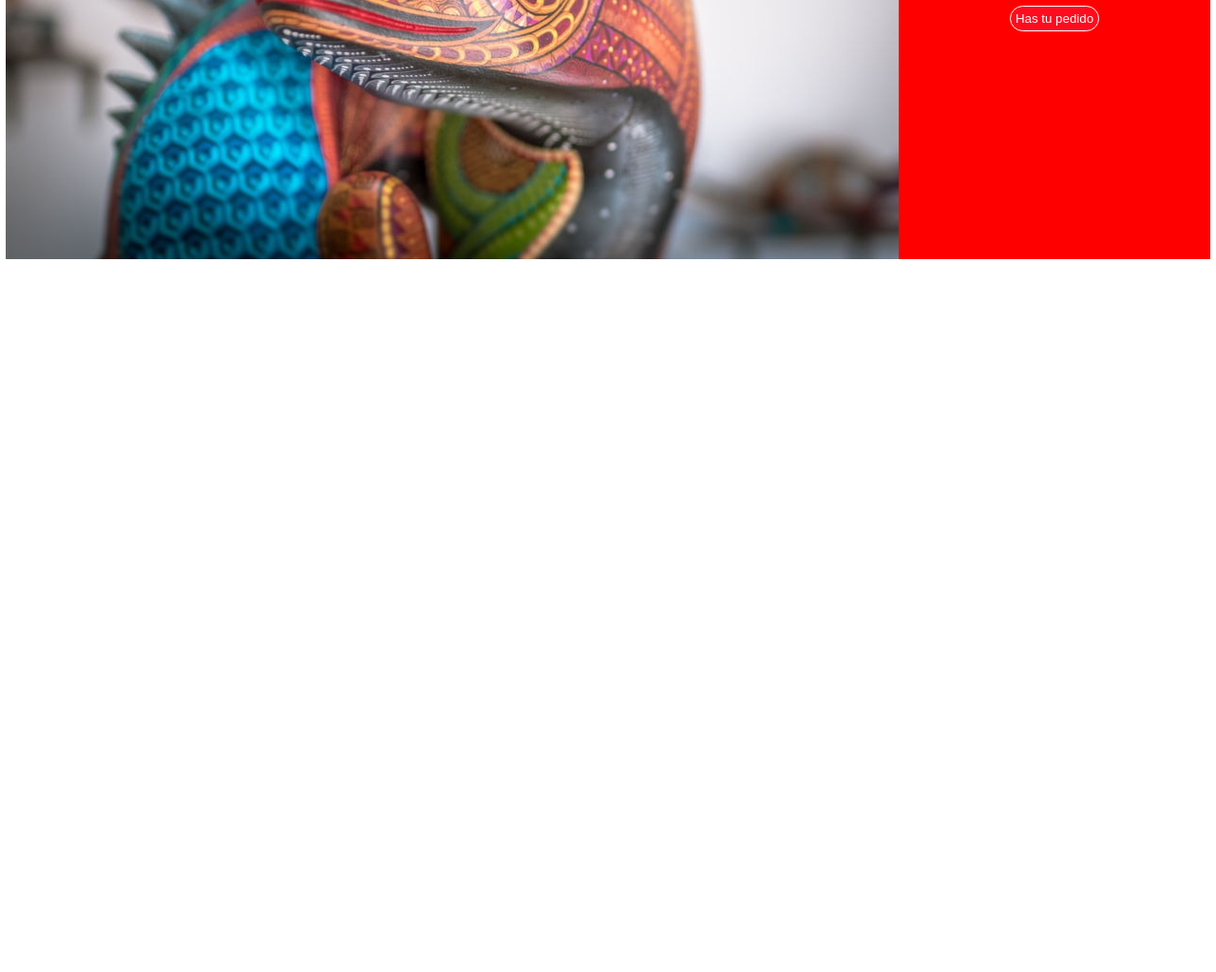
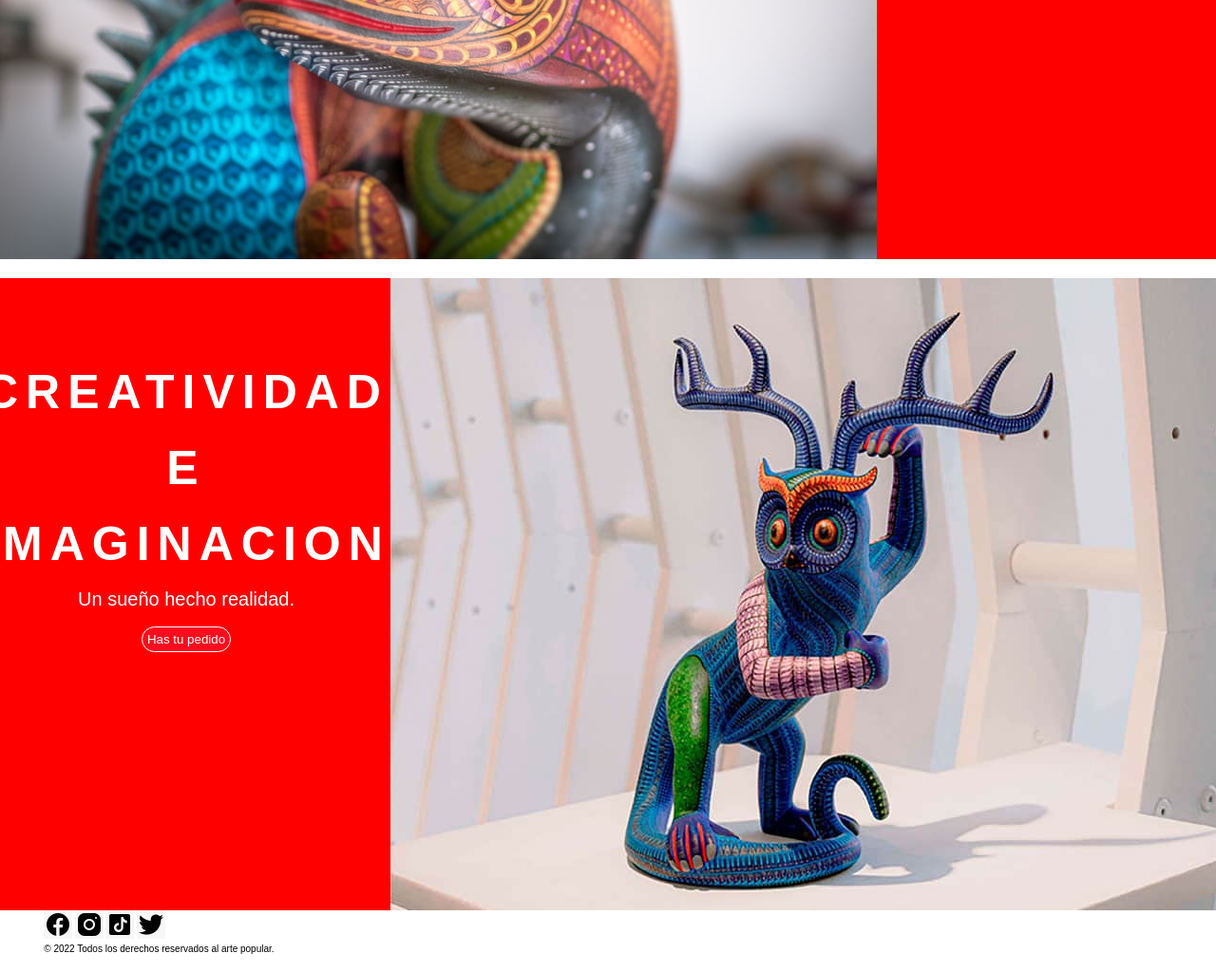
Before and after one commit to Mario-Roman/Proyecto-Final-DW-EDC, a plain HTML site: page index.html in a window 1280 px wide. Shown: the part 861-1885 px from the top of the page at 95% size. Before the commit the page ends 1149 px from the top, so only its background shows below. Drawn offline with Linux system fonts and the light colour scheme.

Commit message:
Third banner, and started footer.

```diff
--- a/css/style.css
+++ b/css/style.css
@@ -135,3 +135,38 @@ p{
     background-color: var(--blanco);
     color: var(--rojo);
 }
+
+.banner3{
+    margin-top:2rem;
+    width:100%;
+    display: flex;
+    justify-content: center;
+}
+
+.banner3_img{
+    max-width: 100%;
+    height: auto;
+}
+
+.banner3_text{
+    text-align: center;
+    background: red;
+    padding-top:8rem;
+    width: 100rem;
+    color: white;
+    font-size: 2.5rem;
+    letter-spacing: .8rem;
+    line-height: 1.6;
+    font-family: Arial, Helvetica, sans-serif;
+}
+
+footer{
+    width: 100%;
+    max-width: 95%;
+    margin: auto;
+
+}
+
+.derechos{
+    font-size: 1rem;
+}
--- a/index.html
+++ b/index.html
@@ -45,7 +45,7 @@
         <img class="banner2_img" src="media/ciervo.jpeg" alt="Alebrije">
         <div class="banner2_img banner2_text">
 
-            <h1>Alebrijes <br> Mexicanos</h1>
+            <h1>ALEBRIJES <br> MEXICANOS</h1>
             <p>Tallados en madera cumplen con las mas <br>
             altas experiencia en diseño.</p>
 
@@ -54,6 +54,28 @@
          </div>
     </div>
 
+    <div class="banner3 header">
+
+        <div class="banner3_img banner3_text">
+
+            <h1>CREATIVIDAD E <br> IMAGINACION</h1>
+            <p>Un sueño hecho realidad.</p>
+
+            <input class="pedido" type="submit" value="Has tu pedido">
+         </div>
+         <img class="banner3_img" src="media/buho2.jpeg" alt="Alebrije2">
+    </div>
+
+    <footer>
+        <a href=""><img src="media/FB.jpeg" alt="FB"></a>
+        <a href=""><img src="media/IG.jpeg" alt="FB"></a>
+        <a href=""><img src="media/tiktok.jpeg" alt="FB"></a>
+        <a href=""><img src="media/Twitter.jpeg" alt="FB"></a>
+        <br>
+        <p class="derechos">© 2022 Todos los derechos reservados al arte popular.</p>
+    </footer>
+
+
 </div>
 
 </body>
```
